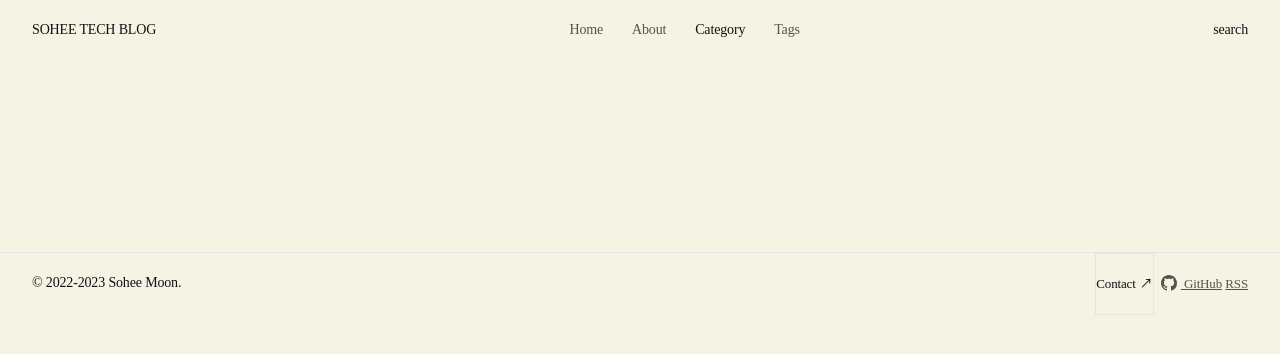
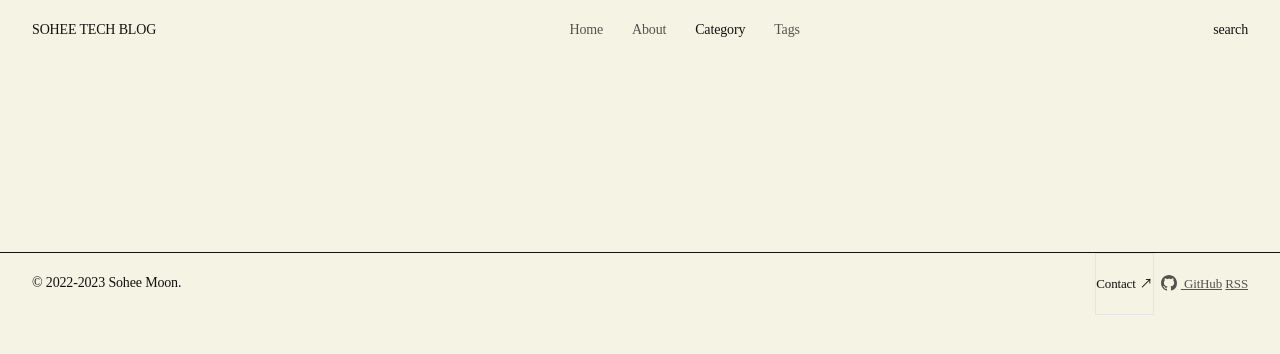
Before and after one commit to soheetech/soheetech.github.io, a Jekyll site: the page built from category.md, in a window 1280 px wide. Shown: the top 354 px of the page. Built offline with Jekyll 4.4.1, drawn with Linux system fonts in a browser that asks for light colours; some web fonts are replaced.

Commit message:
Update main.scss

```diff
--- a/assets/css/main.scss
+++ b/assets/css/main.scss
@@ -24,6 +24,9 @@ header, footer {
   padding: 0 var(--size-50);
 }
 
+
+/* header */
+
 header {
   position: fixed;
   top: 0;
@@ -48,13 +51,16 @@ header nav > ul > li > a {
 
 header nav > ul > li:hover > a, header nav > ul > li.active > a { opacity: 1; }
 
+
+  /* category dropdown */
+
   header nav > ul > li > ul {
     position: absolute;
     top: 60px;
-  left: -12px;
+    left: var(--size-30m);
     height: 0;
     text-align: left;
-  background: var(--bg-blue);
+    background: var(--color-blue);
     transition: 0.3s ease-in-out all;
     opacity: 0;
     z-index: -1;
@@ -71,15 +77,15 @@ header nav > ul > li > ul > li {
     display: block;
   }
 
-header nav > ul > li > ul > li:first-child { margin-top: var(--space-sides); }
-header nav > ul > li > ul > li:last-child { margin-bottom: var(--space-sides); }
+  header nav > ul > li > ul > li:first-child { margin-top: var(--size-10); }
+  header nav > ul > li > ul > li:last-child { margin-bottom: var(--size-10); }
 
   header nav > ul > li > ul > li > a {
     display: block;
     font-size: var(--font-small);
     opacity: var(--color-opacity);
-  padding: 0 var(--space-side);
-  line-height: var(--button-height);
+    padding: 0 var(--size-20);
+    line-height: var(--size-50);
   }
 
   header nav > ul > li > ul > li > a:hover, header nav > ul > li > ul > li.active > a {
@@ -87,8 +93,11 @@ header nav > ul > li > ul > li > a:hover, header nav > ul > li > ul > li.active
     opacity: 1;
   }
 
+
+/* footer */
+
 footer {
-  border-top: 1px solid var(--color-gray);
+  border-top: 1px solid var(--color-black);
 }
 
 footer .social svg {
@@ -97,38 +106,6 @@ footer .social svg {
 }
 
 
-/* nav-sidebar */
-
-#sidebar { margin-bottom: var(--space-basic); }
-
-.site-category > ul li {
-  display: inline-block;
-  margin-left: var(--space-side);
-}
-
-.site-category > ul li:first-child { margin-left: 0; }
-
-.site-category > ul li a.active { opacity: 1 !important; }
-
-
-
-/* media */
-
-@media (max-width: 400px) {
-  header .social a.margin-right { display: none; }
-}
-
-@media (max-width: 600px) {
-  .site-category > ul {
-    width: 100%;
-    overflow-x: auto;
-    white-space: nowrap;
-    -ms-overflow-style: none; /* IE and Edge */
-    scrollbar-width: none; /* Firefox */
-  }
-
-  .site-category > ul::-webkit-scrollbar { display: none; }
-}
 
 /* common */
 
```
Lines whose indentation alone changed are shown as unchanged.
